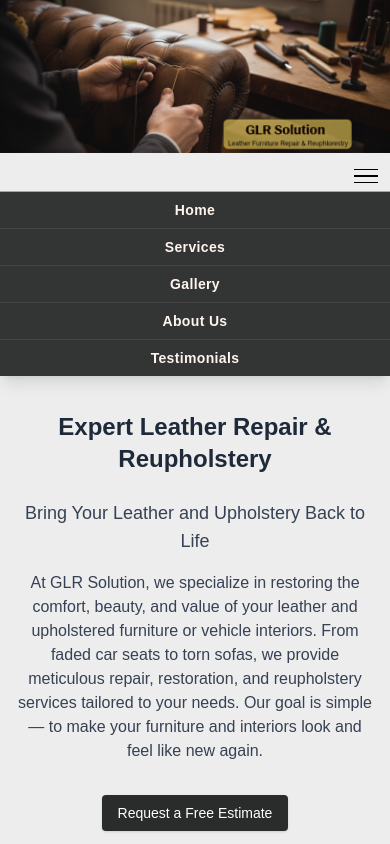
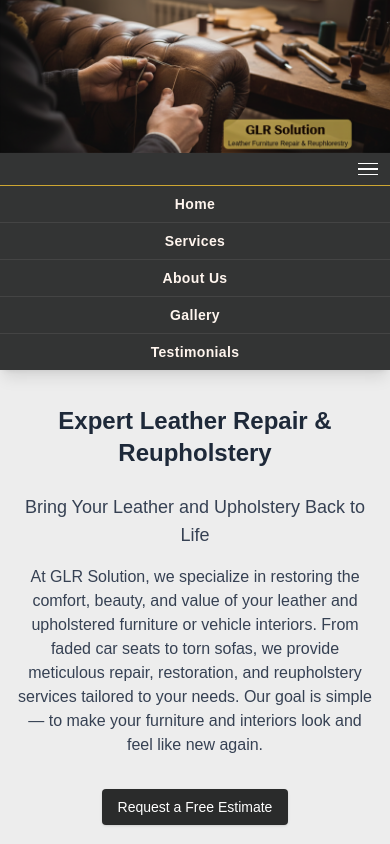
Before and after one commit to evunti/llc-app, a Next.js app: page / in a window 390 px wide. Both pictures are taken after a click on the button "Open menu". Shown: the top 844 px of the page. Built offline with nearby package versions, Linux system fonts and the light colour scheme.

Commit message:
fix: nav bar

```diff
--- a/app/components/navbar.tsx
+++ b/app/components/navbar.tsx
@@ -16,7 +16,7 @@ export function NavBar() {
 
   return (
     <nav className="w-full flex justify-center mb-2 relative px-0 z-20">
-      <div className="w-full flex items-center justify-center relative min-h-[38px] md:bg-[#2a2b2b]/95 md:border-b-2  md:shadow-sm">
+  <div className="w-full flex items-center justify-center relative min-h-[32px] bg-[#2a2b2b]/95 md:border-b-2 md:shadow-sm">
         {/* Desktop nav */}
         <div className="hidden md:flex gap-1 py-0.5 sm:gap-2 sm:py-1">
           <Link
@@ -32,16 +32,16 @@ export function NavBar() {
             Services
           </Link>
           <Link
+            href="/about"
+            className="text-[#FFF5EE] no-underline text-xs sm:text-sm font-semibold tracking-wide px-2 py-1 rounded hover:bg-[#cda632]/20 transition"
+          >
+            About Us
+          </Link>
+          <Link
             href="/gallery"
             className="text-[#FFF5EE] no-underline text-xs sm:text-sm font-semibold tracking-wide px-2 py-1 rounded hover:bg-[#cda632]/20 transition"
           >
             Gallery
-          </Link>
-          <Link
-            href="/about"
-            className="text-[#FFF5EE] no-underline text-xs sm:text-sm font-semibold tracking-wide px-2 py-1 rounded hover:bg-[#cda632]/20 transition"
-          >
-            About Us
           </Link>
           <Link
             href="/testimonials"
@@ -51,22 +51,22 @@ export function NavBar() {
           </Link>
         </div>
         {/* Mobile hamburger only, top right, no bg or border */}
-        <div className="md:hidden absolute right-2 top-1 flex items-center h-full">
+        <div className="md:hidden absolute right-2 top-1/2 -translate-y-1/2 flex items-center h-full">
           <button
             onClick={() => setDropdownOpen(!dropdownOpen)}
-            className="bg-none border-none cursor-pointer p-0 flex flex-col justify-center items-center w-8 h-8"
+            className="bg-none border-none cursor-pointer p-0 flex flex-col justify-center items-center w-7 h-7"
             aria-label="Open menu"
           >
             <span
-              className="w-6 h-[1.5px] bg-black mb-[5px]"
+              className="w-5 h-[1.2px] bg-white mb-[4px]"
               style={{ borderRadius: 0 }}
             ></span>
             <span
-              className="w-6 h-[1.5px] bg-black mb-[5px]"
+              className="w-5 h-[1.2px] bg-white mb-[4px]"
               style={{ borderRadius: 0 }}
             ></span>
             <span
-              className="w-6 h-[1.5px] bg-black"
+              className="w-5 h-[1.2px] bg-white"
               style={{ borderRadius: 0 }}
             ></span>
           </button>
@@ -89,18 +89,18 @@ export function NavBar() {
               Services
             </Link>
             <Link
+              href="/about"
+              className="block w-full px-4 py-2 text-[#FFF5EE] text-sm text-center border-b border-[#444] font-semibold tracking-wide"
+              onClick={() => setDropdownOpen(false)}
+            >
+              About Us
+            </Link>
+            <Link
               href="/gallery"
               className="block w-full px-4 py-2 text-[#FFF5EE] text-sm text-center border-b border-[#444] font-semibold tracking-wide"
               onClick={() => setDropdownOpen(false)}
             >
               Gallery
-            </Link>
-            <Link
-              href="/about"
-              className="block w-full px-4 py-2 text-[#FFF5EE] text-sm text-center border-b border-[#444] font-semibold tracking-wide"
-              onClick={() => setDropdownOpen(false)}
-            >
-              About Us
             </Link>
             <Link
               href="/testimonials"
```
